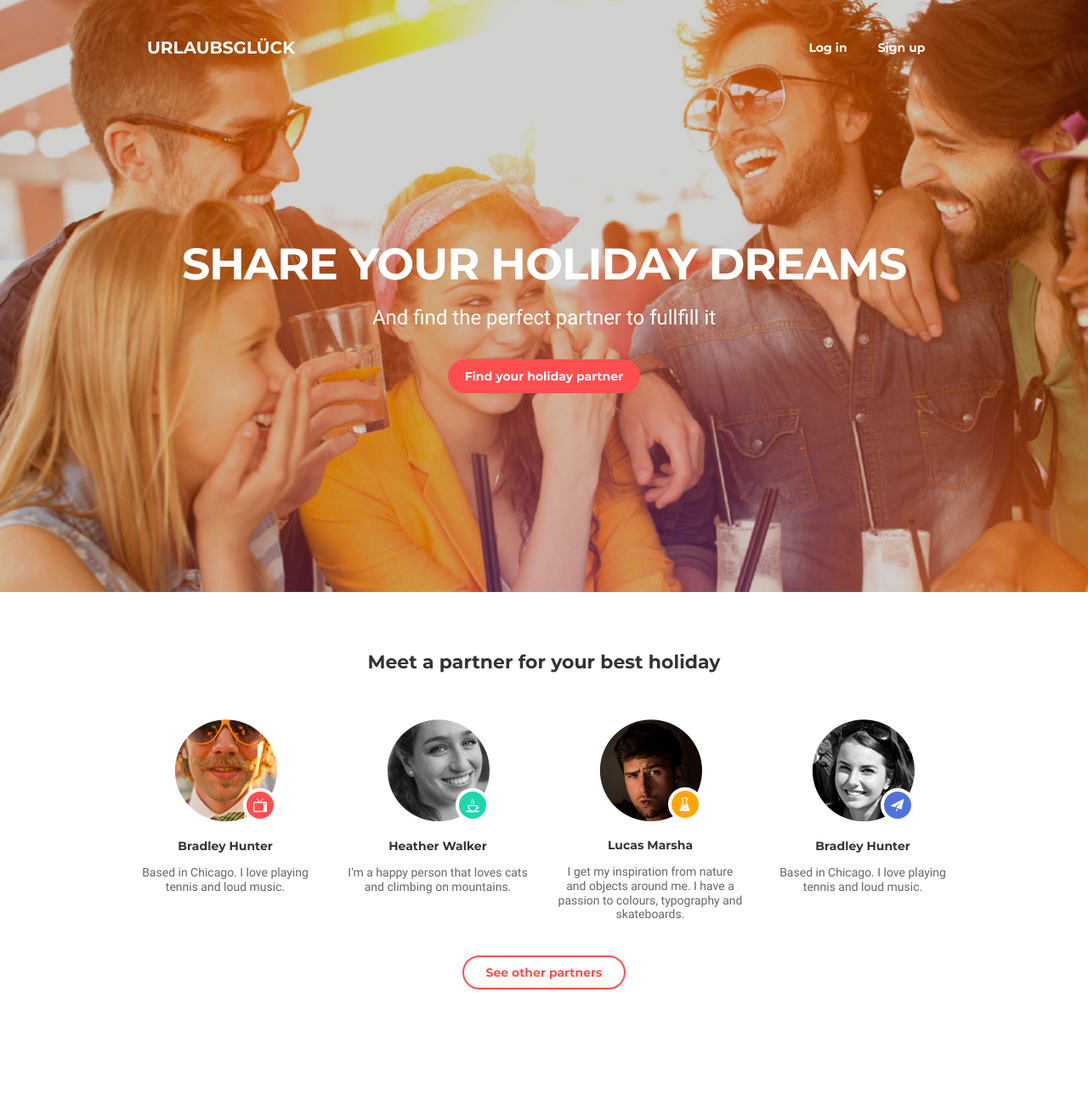
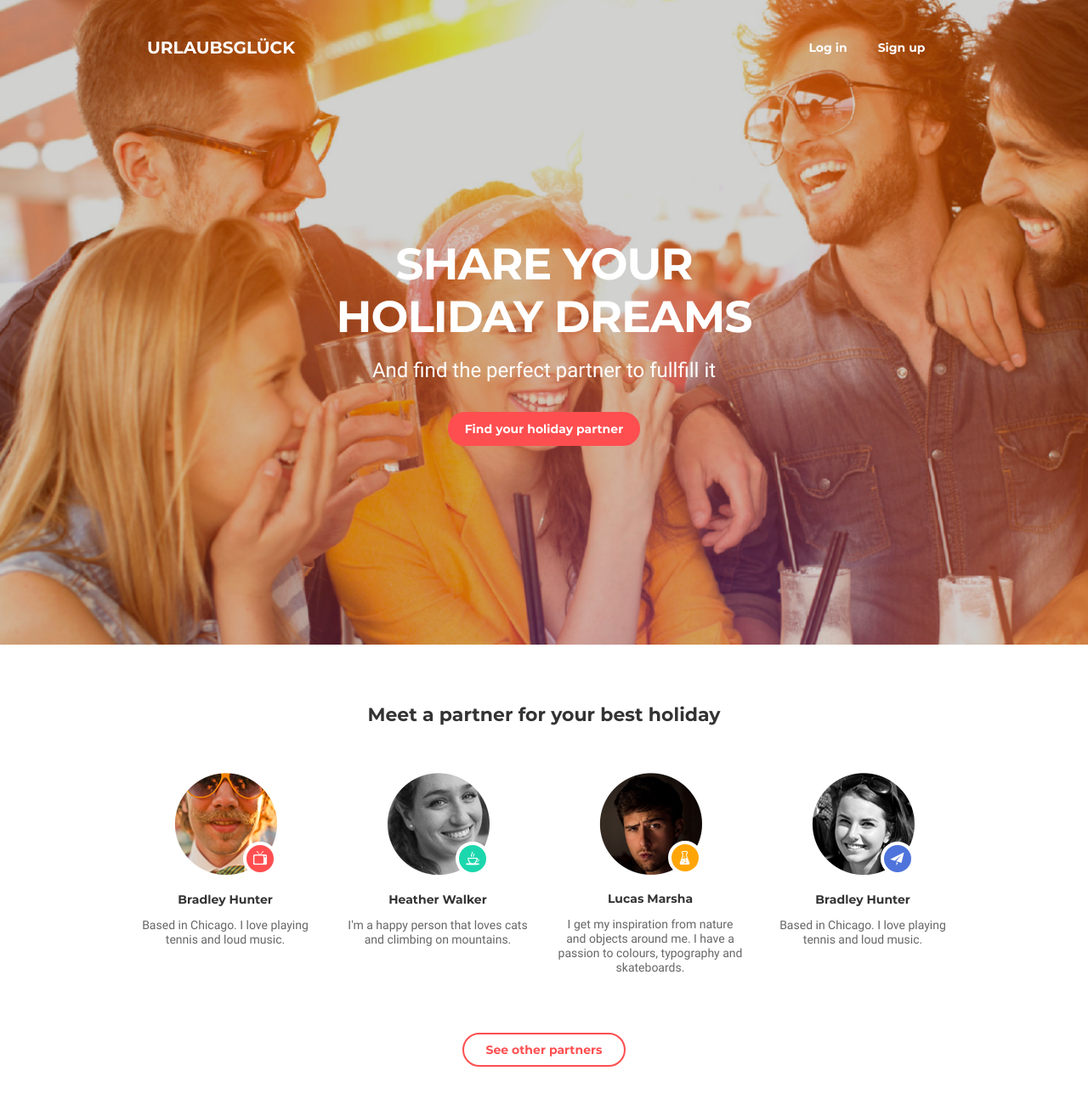
Before and after one commit to RomanStepanyan/homework-09, a plain HTML site: page index.html in a window 1280 px wide. Shown: the whole page at 85% size. Before the commit the page ends 1237 px from the top, so only its background shows below. Drawn offline with nearby package versions, Linux system fonts and the light colour scheme.

Commit message:
Some padding problems are solved

```diff
--- a/css/styles.css
+++ b/css/styles.css
@@ -138,6 +138,10 @@ header {
     color:rgb(255, 78, 80);
     transition: all 500ms linear;
 }
+.partners {
+    padding-top: 70px;
+    padding-bottom: 56px;
+}
 
 
 .section__title__wrapper {
@@ -149,14 +153,14 @@ header {
     color: rgb(51, 51, 51);
     font-weight: bold;
     line-height: 1.2;
-    padding-top: 70px;
-    padding-bottom: 20px;
+    margin-bottom: 20px;
 }
 
 .partners__list {
     display: flex;
     flex-wrap: wrap;
     text-align: center;
+    margin-bottom: 28px;
 }
 
 
@@ -240,7 +244,7 @@ header {
     margin: 0 auto;
 }
 .other__partners__button__wrapper {
-    padding: 28px 0 56px;
+    /* padding: 0 56px; */
 }
 .other__partners__button:hover {
     background-color: rgb(255, 78, 80);
--- a/index.html
+++ b/index.html
@@ -22,8 +22,8 @@
                     <a href="" class="logo__link">URLAUBSGLÜCK</a>
                 </div>
             </div>
-            <div class="row">
-                <div class="header__content-wrapper col-12 justify-content-md-center">
+            <div class="row justify-content-center">
+                <div class="header__content-wrapper col-12 col-lg-7 col-xl-6">
                     <h1 class="main__title">share your holiday dreams</h1>
                     <p class="main__title__description">And find the perfect partner to fullfill it</p>
                     <button class="find__partner__button">Find your holiday partner</button>
```
